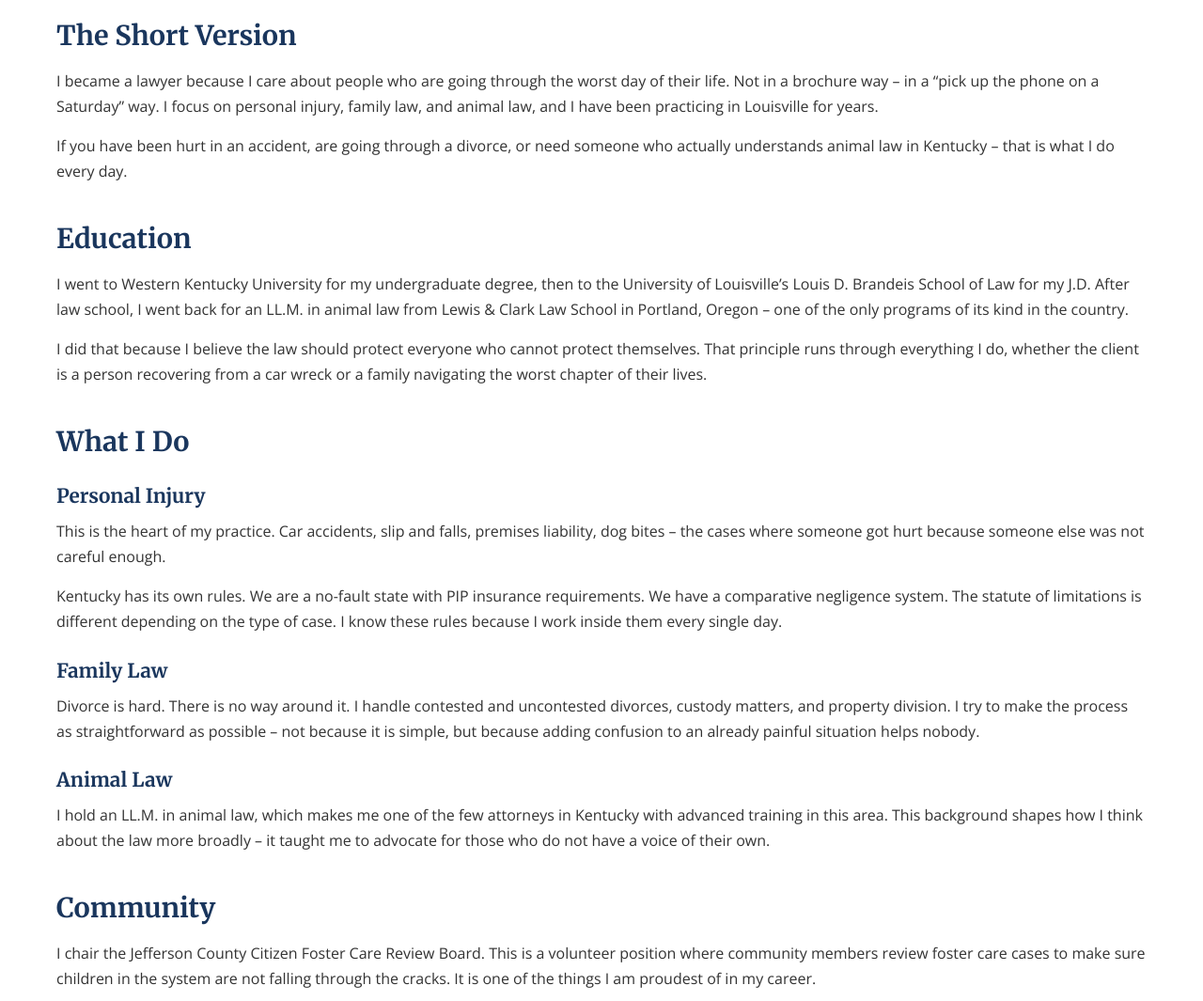
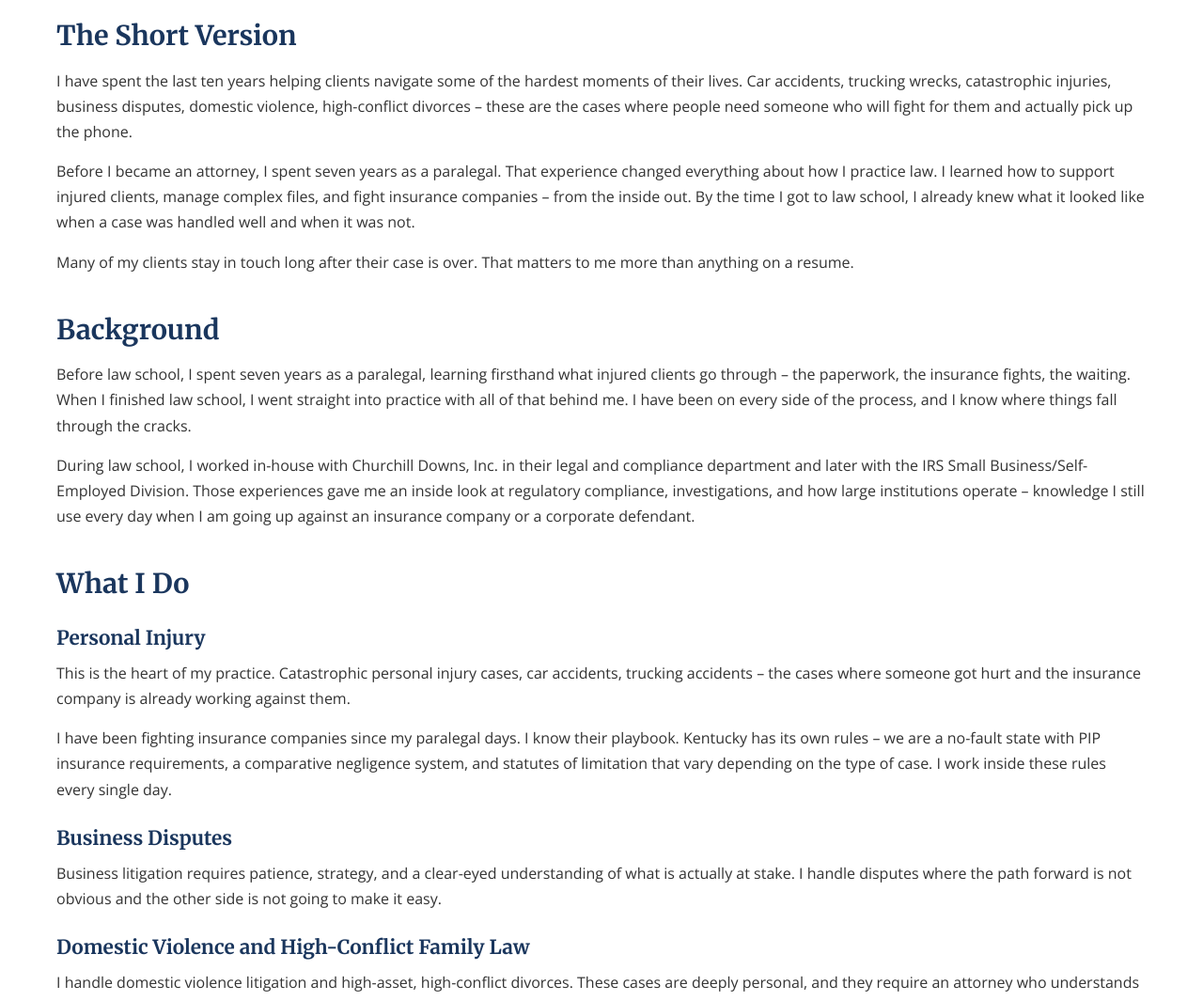
Before and after one commit to Batey-Brophy-O-Dea-Workflow-Agents/bbo-law-website, a Jekyll site: the page built from attorneys/nolia-batey-odea.md, in a window 1280 px wide and 1400 px high. Shown: the part 335-1400 px from the top of the window at 94% size. Built offline with Jekyll 4.4.1, drawn with Linux system fonts in a browser that asks for light colours; some of the changed text lies outside the part shown.

Commit message:
Bio rewrite from LinkedIn, animal law removed from marketing, Jekyll Gemfile updated
Co-Authored-By: Claude Opus 4.6 (1M context) <noreply@anthropic.com>

```diff
--- a/Gemfile
+++ b/Gemfile
@@ -1,7 +1,8 @@
 source "https://rubygems.org"
 
-gem "jekyll", "~> 3.10"
-gem "github-pages", group: :jekyll_plugins
+gem "jekyll", "~> 4.3"
+gem "webrick"
+gem "kramdown-parser-gfm"
 
 group :jekyll_plugins do
   gem "jekyll-seo-tag"
--- a/attorneys/nolia-batey-odea.md
+++ b/attorneys/nolia-batey-odea.md
@@ -1,64 +1,80 @@
 ---
 layout: attorney
 title: "Nolia Batey O'Dea"
-description: "Nolia Batey O'Dea is a partner at Batey Brophy & O'Dea in Louisville, KY.  Personal injury, family law, and animal law attorney.  Free consultation.  502-509-9407."
+description: "Nolia Batey O'Dea is a partner at Batey Brophy & O'Dea in Louisville, KY.  Ten years of litigation experience.  Personal injury, car accidents, trucking accidents, and business disputes.  Free consultation.  502-509-9407."
 permalink: /attorneys/nolia-batey-odea/
 schema_name: "Nolia Batey O'Dea"
 job_title: "Partner"
 image: "/assets/images/attorneys/nolia-batey-odea.jpg"
 practice_areas:
   - "Personal Injury"
+  - "Car Accidents"
+  - "Trucking Accidents"
+  - "Business Disputes"
   - "Family Law"
-  - "Animal Law"
 education:
-  - "Lewis & Clark Law School"
-  - "University of Louisville, Louis D. Brandeis School of Law"
-  - "Western Kentucky University"
+  - degree: "LL.M. in Animal Law"
+    school: "Lewis & Clark Law School"
+  - degree: "J.D."
+    school: "University of Louisville, Louis D. Brandeis School of Law"
+  - degree: "B.A."
+    school: "Western Kentucky University"
+memberships:
+  - "Kentucky Bar Association (former Chair, Animal Law Section)"
+  - "Kentucky Justice Association"
 ---
 
 ## The Short Version
 
-I became a lawyer because I care about people who are going through the worst day of their life.  Not in a brochure way -- in a "pick up the phone on a Saturday" way.  I focus on personal injury, family law, and animal law, and I have been practicing in Louisville for years.
+I have spent the last ten years helping clients navigate some of the hardest moments of their lives.  Car accidents, trucking wrecks, catastrophic injuries, business disputes, domestic violence, high-conflict divorces -- these are the cases where people need someone who will fight for them and actually pick up the phone.
 
-If you have been hurt in an accident, are going through a divorce, or need someone who actually understands animal law in Kentucky -- that is what I do every day.
+Before I became an attorney, I spent seven years as a paralegal.  That experience changed everything about how I practice law.  I learned how to support injured clients, manage complex files, and fight insurance companies -- from the inside out.  By the time I got to law school, I already knew what it looked like when a case was handled well and when it was not.
 
-## Education
+Many of my clients stay in touch long after their case is over.  That matters to me more than anything on a resume.
 
-I went to Western Kentucky University for my undergraduate degree, then to the University of Louisville's Louis D. Brandeis School of Law for my J.D.  After law school, I went back for an LL.M. in animal law from Lewis & Clark Law School in Portland, Oregon -- one of the only programs of its kind in the country.
+## Background
 
-I did that because I believe the law should protect everyone who cannot protect themselves.  That principle runs through everything I do, whether the client is a person recovering from a car wreck or a family navigating the worst chapter of their lives.
+Before law school, I spent seven years as a paralegal, learning firsthand what injured clients go through -- the paperwork, the insurance fights, the waiting.  When I finished law school, I went straight into practice with all of that behind me.  I have been on every side of the process, and I know where things fall through the cracks.
+
+During law school, I worked in-house with Churchill Downs, Inc. in their legal and compliance department and later with the IRS Small Business/Self-Employed Division.  Those experiences gave me an inside look at regulatory compliance, investigations, and how large institutions operate -- knowledge I still use every day when I am going up against an insurance company or a corporate defendant.
 
 ## What I Do
 
 ### Personal Injury
 
-This is the heart of my practice.  Car accidents, slip and falls, premises liability, dog bites -- the cases where someone got hurt because someone else was not careful enough.
+This is the heart of my practice.  Catastrophic personal injury cases, car accidents, trucking accidents -- the cases where someone got hurt and the insurance company is already working against them.
 
-Kentucky has its own rules.  We are a no-fault state with PIP insurance requirements.  We have a comparative negligence system.  The statute of limitations is different depending on the type of case.  I know these rules because I work inside them every single day.
+I have been fighting insurance companies since my paralegal days.  I know their playbook.  Kentucky has its own rules -- we are a no-fault state with PIP insurance requirements, a comparative negligence system, and statutes of limitation that vary depending on the type of case.  I work inside these rules every single day.
 
-### Family Law
+### Business Disputes
 
-Divorce is hard.  There is no way around it.  I handle contested and uncontested divorces, custody matters, and property division.  I try to make the process as straightforward as possible -- not because it is simple, but because adding confusion to an already painful situation helps nobody.
+Business litigation requires patience, strategy, and a clear-eyed understanding of what is actually at stake.  I handle disputes where the path forward is not obvious and the other side is not going to make it easy.
 
-### Animal Law
+### Domestic Violence and High-Conflict Family Law
 
-I hold an LL.M. in animal law, which makes me one of the few attorneys in Kentucky with advanced training in this area.  This background shapes how I think about the law more broadly -- it taught me to advocate for those who do not have a voice of their own.
+I handle domestic violence litigation and high-asset, high-conflict divorces.  These cases are deeply personal, and they require an attorney who understands that the legal strategy has to account for the human reality.  I try to make the process as straightforward as possible -- not because it is simple, but because adding confusion to an already painful situation helps nobody.
 
-## Community
+## Community and Pro Bono Work
 
-I chair the Jefferson County Citizen Foster Care Review Board.  This is a volunteer position where community members review foster care cases to make sure children in the system are not falling through the cracks.  It is one of the things I am proudest of in my career.
+I currently serve as Chair of a Citizen Foster Care Review Board, where community members review foster care cases to make sure children in the system are not falling through the cracks.
 
-## Professional Memberships
+I dedicate significant time to pro bono work for both organizations and individuals.  I have stayed actively involved with the Kentucky Bar Association since the start of my career, and I am a member of the Kentucky Justice Association.
 
-- Kentucky Bar Association
-- American Bar Association
-- Louisville Bar Association
-- Kentucky Justice Association
-- Jefferson County Citizen Foster Care Review Board (Chair)
+## Education
+
+| Degree | School |
+|--------|--------|
+| LL.M. in Animal Law | Lewis & Clark Law School |
+| J.D. | University of Louisville, Louis D. Brandeis School of Law |
+| B.A. | Western Kentucky University |
+
+## Outside the Office
+
+I love traveling, playing pickleball, gardening, and spending time with my spouse (and law partner) Tim O'Dea and our two rescue dogs, Ozzy and Chop.  They make every part of life a little brighter.
 
 ## Get In Touch
 
-If you need a lawyer, call us.  We do free consultations for personal injury cases, and I will tell you honestly whether you have a case and what your options are.  No pressure, no runaround.
+If you need a lawyer, call us.  We offer free consultations for personal injury cases, and I will tell you honestly whether you have a case and what your options are.  No pressure, no runaround.
 
 **Batey Brophy & O'Dea, PLLC**
 161 St. Matthews Ave., Suite 16
```
Also changed, not shown: Gemfile.lock (added), 17 other files.
